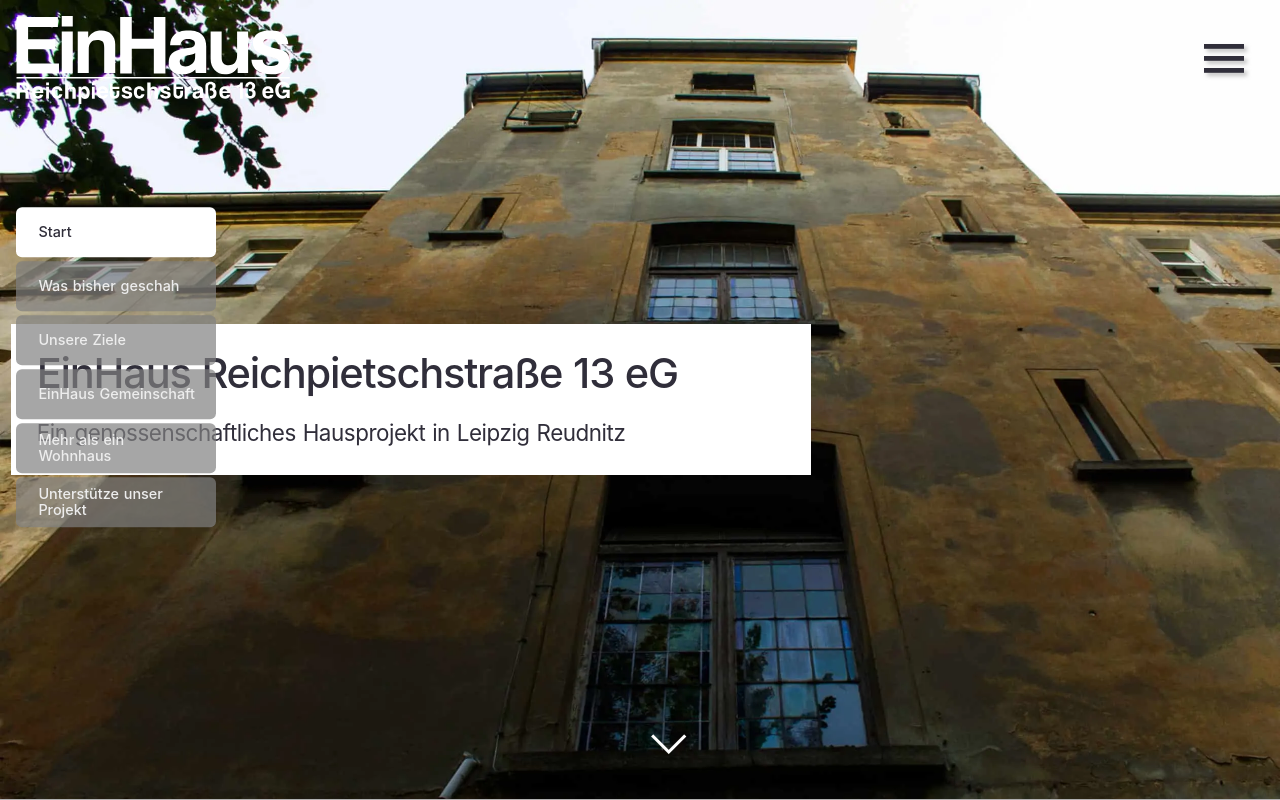
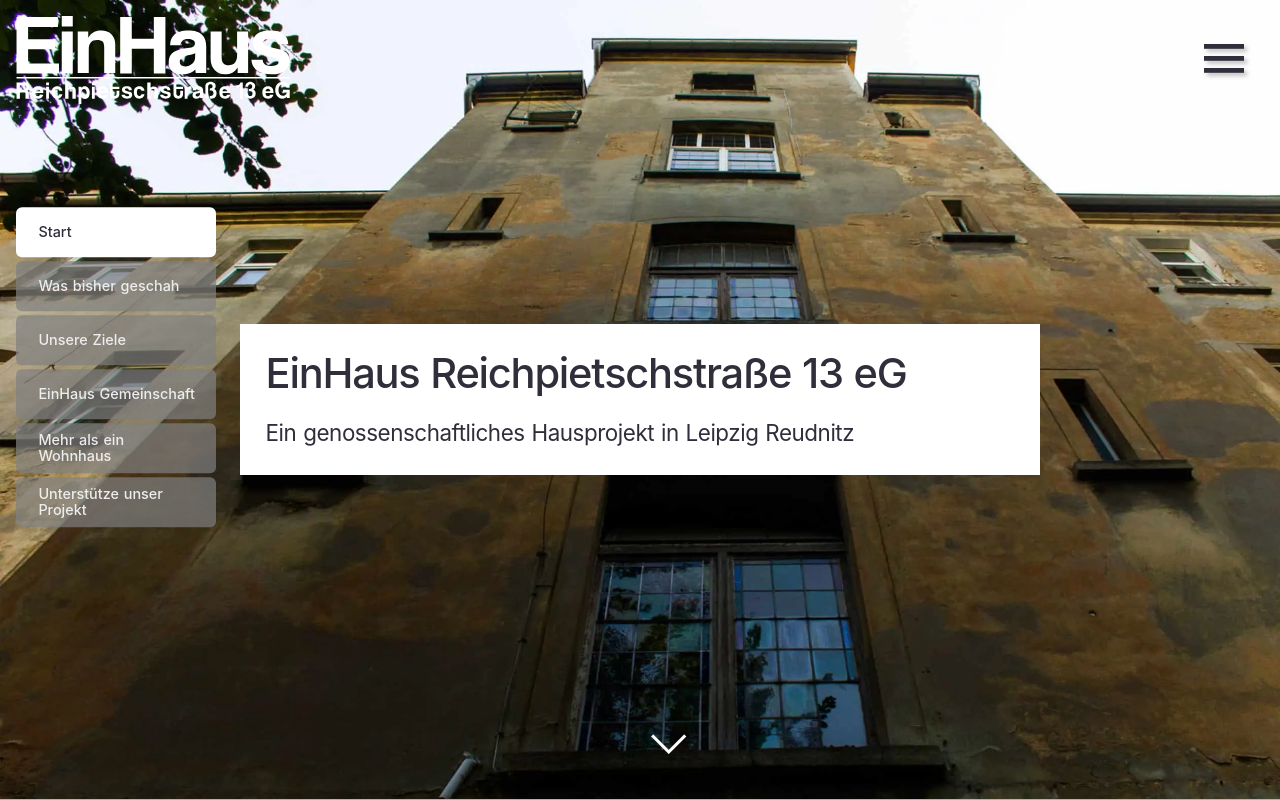
Before and after one commit to 3vincent/einhaus-leipzig, a Nuxt app: page / in a window 1280 px wide. Shown: the top 800 px of the page. Built offline with nearby package versions, Linux system fonts and the light colour scheme.

Commit message:
Fix background wiggle on iOS due to url bar fade-in/fade-out

```diff
--- a/assets/styles/components/landing.scss
+++ b/assets/styles/components/landing.scss
@@ -18,6 +18,7 @@
 
     @media screen and (min-width: $_xl) {
       background-attachment: fixed;
+      justify-content: center;
     }
 
     @media (hover: none) {
@@ -29,7 +30,8 @@
       background-position: 50% 0;
       background-size: cover;
       content: '';
-      height: 100%;
+      min-height: 100vh; //fallback
+      min-height: -webkit-fill-available;
       left: 0;
       position: fixed;
       top: 0;
--- a/assets/styles/general/basic-layout.scss
+++ b/assets/styles/general/basic-layout.scss
@@ -32,7 +32,8 @@ body {
     background-size: cover;
     box-shadow: inset 0 0 300px 300px rgb(0 0 0 / 25%);
     content: '';
-    height: 100%;
+    min-height: 100vh; //fallback
+    min-height: -webkit-fill-available;
     left: 0;
     position: fixed;
     top: 0;
```
